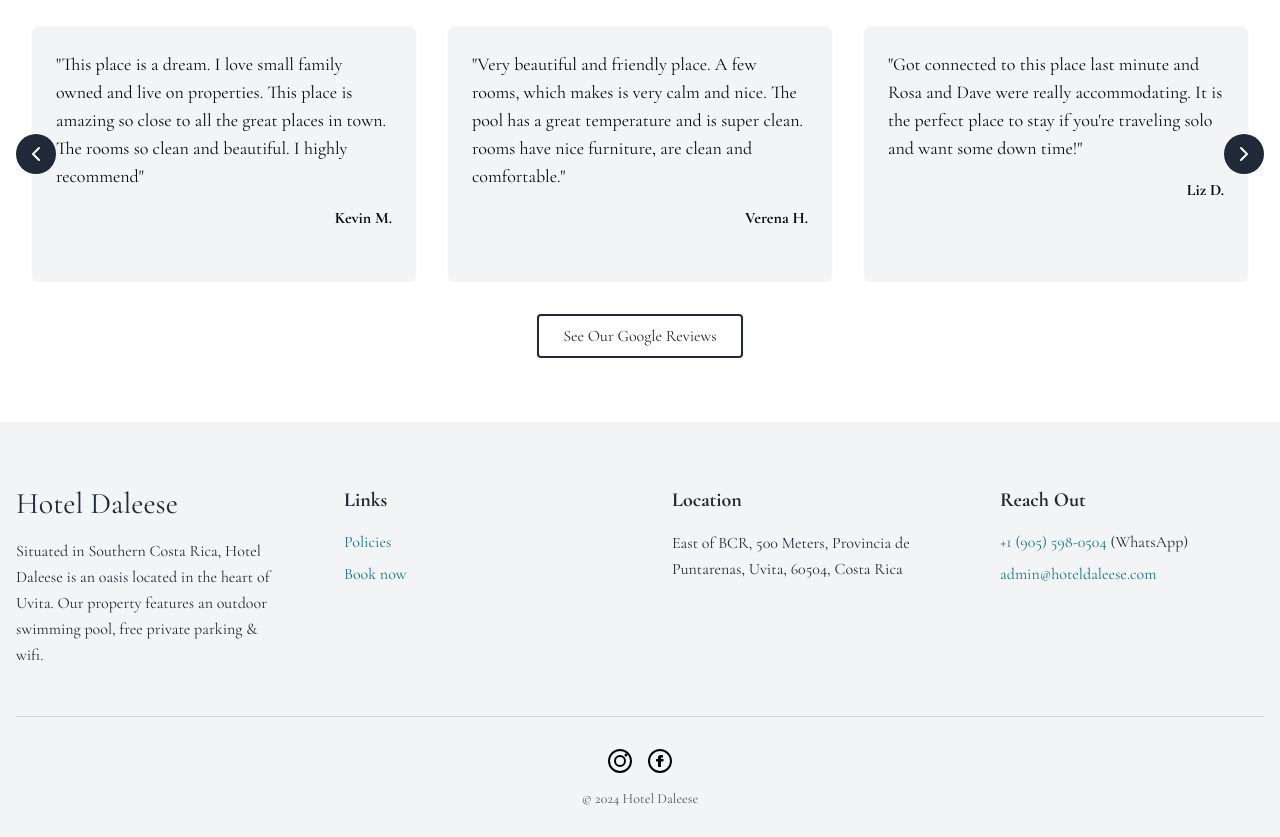
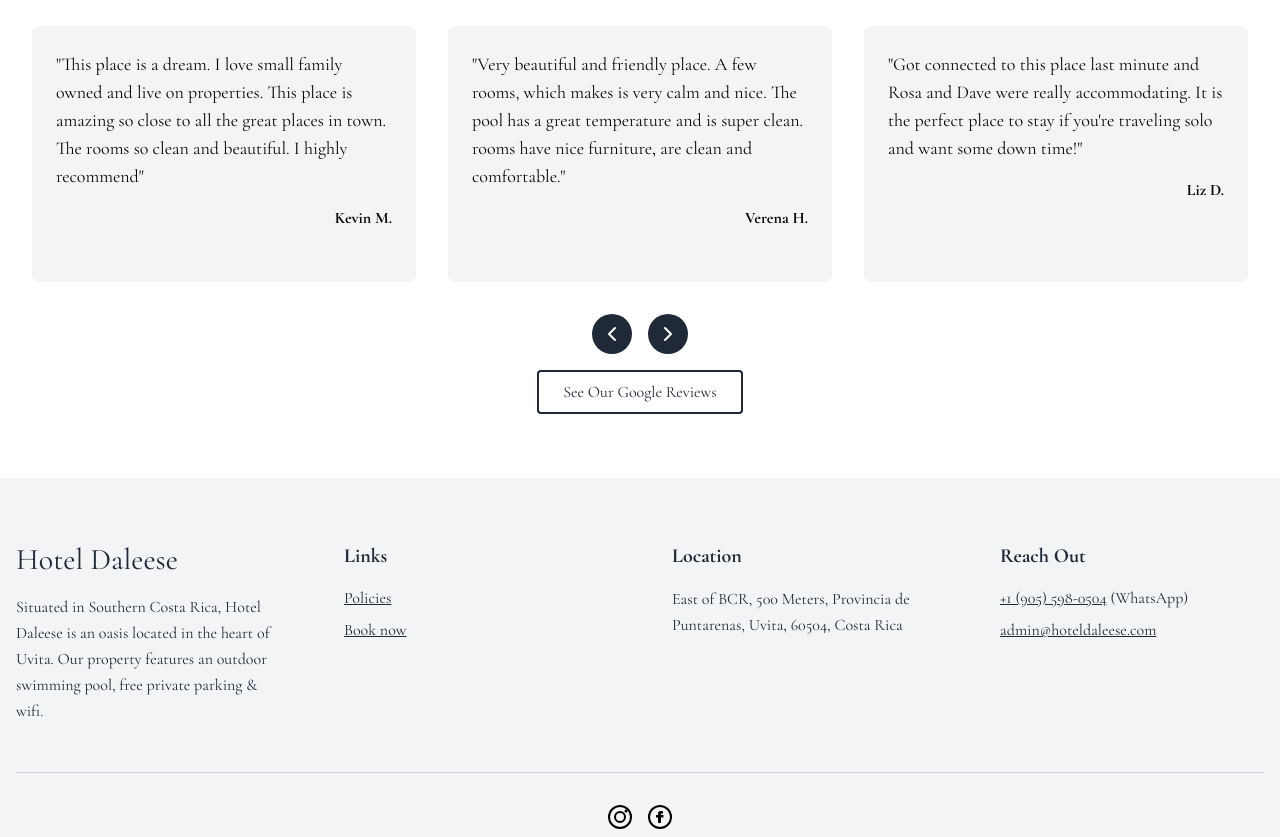
Before and after one commit to Yolxander/hotel-daleese, a Next.js app: page / in a window 1280 px wide. Shown: the part 2800-3637 px from the top of the page. Built offline with nearby package versions, Linux system fonts and the light colour scheme.

Commit message:
fixed footer

```diff
--- a/src/components/footer.tsx
+++ b/src/components/footer.tsx
@@ -22,7 +22,7 @@ const FacebookIcon = () => (
 )
 
 export function FooterComponent() {
-  const [currentYear, setCurrentYear] = useState(new Date().getFullYear())
+  const [currentYear, setCurrentYear] = useState(() => new Date().getFullYear())
 
   useEffect(() => {
     setCurrentYear(new Date().getFullYear())
@@ -41,12 +41,12 @@ export function FooterComponent() {
           <h3 className="text-xl font-bold mb-4">Links</h3>
           <ul className="space-y-2">
             <li>
-              <Link href="/policies" className="text-[#0F758C] hover:underline">
+              <Link href="/policies" className="text-gray-800 underline hover:no-underline transition-all duration-300">
                 Policies
               </Link>
             </li>
             <li>
-              <Link href="/book" className="text-[#0F758C] hover:underline">
+              <Link href="/book" className="text-gray-800 underline hover:no-underline transition-all duration-300">
                 Book now
               </Link>
             </li>
@@ -61,13 +61,13 @@ export function FooterComponent() {
         <div>
           <h3 className="text-xl font-bold mb-4">Reach Out</h3>
           <p className="text-base mb-2">
-            <a href="https://wa.me/19055980504" className="text-[#0F758C] hover:underline">
+            <a href="https://wa.me/19055980504" className="text-gray-800 underline hover:no-underline transition-all duration-300">
               +1 (905) 598-0504
             </a>
             {' '}(WhatsApp)
           </p>
           <p className="text-base">
-            <a href="mailto:admin@hoteldaleese.com" className="text-[#0F758C] hover:underline">
+            <a href="mailto:admin@hoteldaleese.com" className="text-gray-800 underline hover:no-underline transition-all duration-300">
               admin@hoteldaleese.com
             </a>
           </p>
--- a/src/components/guest-testimonials.tsx
+++ b/src/components/guest-testimonials.tsx
@@ -64,12 +64,6 @@ export function GuestTestimonialsComponent() {
   const prevTestimonial = () => {
     setCurrentIndex((prevIndex) => (prevIndex - 1 + testimonials.length) % testimonials.length)
   }
-
-  const getVisibleTestimonials = () => {
-    const visibleCount = getVisibleCount()
-    return [...testimonials, ...testimonials].slice(currentIndex, currentIndex + visibleCount)
-  }
-
   return (
     <section className={`${cormorantGaramond.className} py-16 px-4 max-w-7xl mx-auto`}>
       <h2 className="text-4xl md:text-5xl font-bold mb-12 text-center">
@@ -88,22 +82,24 @@ export function GuestTestimonialsComponent() {
             ))}
           </div>
         </div>
+      </div>
+      <div className="flex justify-center space-x-4 mt-8 mb-4">
         <button
           onClick={prevTestimonial}
-          className="absolute top-1/2 left-0 transform -translate-y-1/2 bg-gray-800 text-white rounded-full p-2 hover:bg-black transition-colors"
+          className="bg-gray-800 text-white rounded-full p-2 hover:bg-black transition-colors"
           aria-label="Previous testimonial"
         >
           <ChevronLeft size={24} />
         </button>
         <button
           onClick={nextTestimonial}
-          className="absolute top-1/2 right-0 transform -translate-y-1/2 bg-gray-800 text-white rounded-full p-2 hover:bg-black transition-colors"
+          className="bg-gray-800 text-white rounded-full p-2 hover:bg-black transition-colors"
           aria-label="Next testimonial"
         >
           <ChevronRight size={24} />
         </button>
       </div>
-      <div className="text-center mt-8">
+      <div className="text-center mt-4">
         <a
           href="https://www.google.com/search?q=Hotel+Daleese+reviews"
           target="_blank"
--- a/src/components/life-in-uvita.tsx
+++ b/src/components/life-in-uvita.tsx
@@ -20,7 +20,7 @@ export function LifeInUvitaComponent() {
           </p>
           <Link
             href="/discover-uvita"
-            className="inline-block border-2 border-[#0F758C] text-[#0F758C] px-8 py-3 text-xl rounded hover:bg-[#0F758C] hover:text-white transition-colors"
+            className="inline-block border-2 border-gray-800 text-gray-800 px-8 py-3 text-xl rounded hover:bg-gray-800 hover:text-white transition-colors"
           >
             Discover Uvita
           </Link>
```
